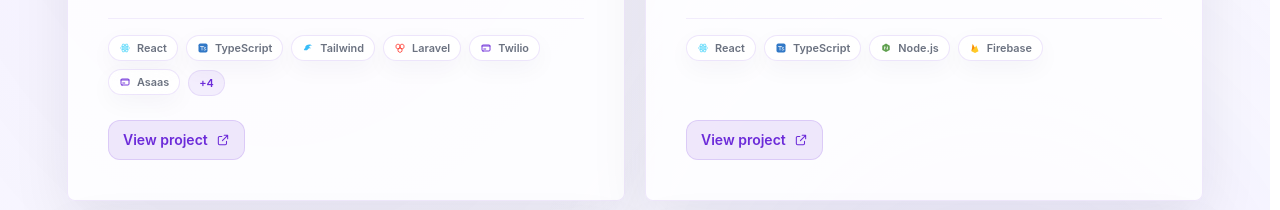
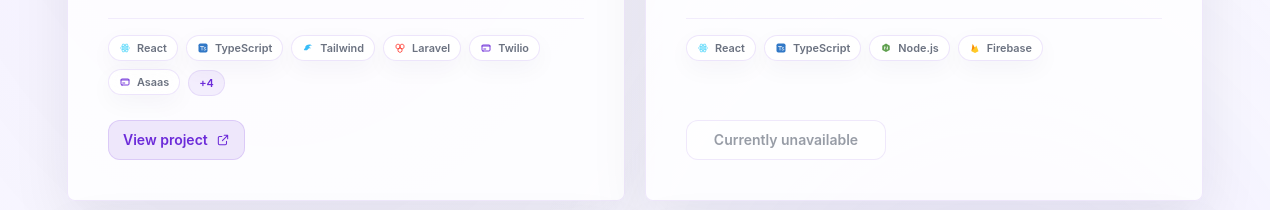
Before and after one commit to thalesfelippe/portfolio, a React (Vite) app: page / in a window 1280 px wide. Shown: the part 5869-6079 px from the top of the page. Built offline with nearby package versions, Linux system fonts and the light colour scheme.

Commit message:
fix: resolve final portfolio audit issues

```diff
--- a/src/components/Hero.tsx
+++ b/src/components/Hero.tsx
@@ -82,6 +82,8 @@ export function Hero({ introReady = true, language }: HeroProps) {
   const whatsappHref = getWhatsAppUrl(language)
   const contactAriaLabel =
     language === 'pt' ? 'Conversar pelo WhatsApp' : 'Chat on WhatsApp'
+  const techStackAriaLabel =
+    language === 'pt' ? 'Stack técnica' : 'Tech stack'
 
   return (
     <section
@@ -170,7 +172,7 @@ export function Hero({ introReady = true, language }: HeroProps) {
         <ScrollReveal delay={380} trigger={introReady}>
           <ul
             className="flex max-w-3xl flex-wrap gap-1.5"
-            aria-label="Tech stack"
+            aria-label={techStackAriaLabel}
           >
             {stackBadges.map((badge) => (
               <li key={badge}>
--- a/src/components/Projects.tsx
+++ b/src/components/Projects.tsx
@@ -255,6 +255,7 @@ export function Projects({ language }: ProjectsProps) {
                   </ul>
 
                   <div className="mt-auto pt-1">
+                    {project.href ? (
                       <a
                         aria-label={`${t.projects.linkLabel}: ${project.name}`}
                         className="inline-flex min-h-10 items-center gap-2 rounded-xl border border-violet/15 bg-violet/10 px-3.5 py-2 text-sm font-semibold text-violet transition hover:-translate-y-0.5 hover:border-violet/30 hover:bg-violet/14 focus-visible:outline focus-visible:outline-2 focus-visible:outline-offset-2 focus-visible:outline-violet motion-reduce:transition-none motion-reduce:hover:translate-y-0 dark:border-soft-lavender/18 dark:bg-soft-lavender/10 dark:text-soft-lavender"
@@ -273,6 +274,24 @@ export function Projects({ language }: ProjectsProps) {
                         />
                         <LinkIcon />
                       </a>
+                    ) : (
+                      <button
+                        aria-label={`${t.projects.unavailableLabel}: ${project.name}`}
+                        className="inline-flex min-h-10 cursor-not-allowed items-center gap-2 rounded-xl border border-violet/10 bg-white/45 px-3.5 py-2 text-sm font-semibold text-muted-text/70 dark:border-white/10 dark:bg-white/[0.045] dark:text-slate-400"
+                        disabled
+                        type="button"
+                      >
+                        <LanguageTransitionText
+                          as="span"
+                          reserveText={[
+                            translations.en.projects.unavailableLabel,
+                            translations.pt.projects.unavailableLabel,
+                          ]}
+                          speed={12}
+                          text={t.projects.unavailableLabel}
+                        />
+                      </button>
+                    )}
                   </div>
                 </div>
               </Card>
--- a/src/components/SiteHeader.tsx
+++ b/src/components/SiteHeader.tsx
@@ -26,6 +26,21 @@ const navSectionIds = [
   'stack',
   'contact',
 ] as const
+
+const navigationLabels = {
+  en: {
+    close: 'Close navigation',
+    mobile: 'Mobile navigation',
+    open: 'Open navigation',
+    primary: 'Primary navigation',
+  },
+  pt: {
+    close: 'Fechar navegação',
+    mobile: 'Navegação mobile',
+    open: 'Abrir navegação',
+    primary: 'Navegação principal',
+  },
+} as const
 
 function MenuIcon({ isOpen }: { isOpen: boolean }) {
   return (
@@ -84,6 +99,7 @@ export function SiteHeader({
   const headerRef = useRef<HTMLElement | null>(null)
   const activeSection = useActiveSection(navSectionIds)
   const t = coreTranslations[language]
+  const navLabels = navigationLabels[language]
   const primaryResumeHref = getPrimaryResumeHref(language)
   const navItems = [
     {
@@ -203,7 +219,7 @@ export function SiteHeader({
         </a>
 
         <nav
-          aria-label="Primary navigation"
+          aria-label={navLabels.primary}
           className="hidden items-center gap-7 lg:flex"
         >
           {navItems.map((item) => {
@@ -261,7 +277,7 @@ export function SiteHeader({
           <button
             aria-controls="mobile-navigation"
             aria-expanded={isMenuOpen}
-            aria-label={isMenuOpen ? 'Close navigation' : 'Open navigation'}
+            aria-label={isMenuOpen ? navLabels.close : navLabels.open}
             className="inline-flex h-9 w-9 items-center justify-center rounded-[10px] border border-violet/15 bg-white/55 text-dark-text shadow-[0_8px_24px_rgba(31,17,71,0.05)] backdrop-blur-md transition hover:-translate-y-0.5 hover:border-violet/30 hover:bg-white/80 focus-visible:outline focus-visible:outline-2 focus-visible:outline-offset-2 focus-visible:outline-violet dark:border-white/10 dark:bg-white/[0.06] dark:text-white dark:hover:border-soft-lavender/25 dark:hover:bg-white/12 lg:hidden"
             onClick={() => setIsMenuOpen((current) => !current)}
             type="button"
@@ -277,7 +293,7 @@ export function SiteHeader({
             className="mt-3 grid max-h-[calc(100svh-5rem)] gap-3 overflow-y-auto rounded-2xl border border-violet/10 bg-white/88 p-3 shadow-[0_18px_60px_rgba(31,17,71,0.12)] backdrop-blur-xl dark:border-white/10 dark:bg-deep-navy/92"
             id="mobile-navigation"
           >
-            <nav aria-label="Mobile navigation" className="grid gap-1">
+            <nav aria-label={navLabels.mobile} className="grid gap-1">
               {navItems.map((item) => {
                 const isActive = activeSection === item.id
 
--- a/src/i18n/content.ts
+++ b/src/i18n/content.ts
@@ -42,18 +42,18 @@ type TranslationContent = {
     stackLabel: string
     highlightsLabel: string
     linkLabel: string
+    unavailableLabel: string
     items: {
       name: string
       category: string
       description: string
-      longDescription: string
       cover?: {
         alt: string
         src?: string
       }
       stack: string[]
       highlights: string[]
-      href: string
+      href?: string
     }[]
   }
   stack: {
@@ -387,14 +387,13 @@ export const translations = {
       stackLabel: 'Stack',
       highlightsLabel: 'Highlights',
       linkLabel: 'View project',
+      unavailableLabel: 'Currently unavailable',
       items: [
         {
           name: 'Saiu Acordo',
           category: 'Debt negotiation platform',
           description:
             'Financial platform created to help users negotiate debts through a clear, guided and conversion-focused journey.',
-          longDescription:
-            'Saiu Acordo is a debt negotiation platform designed to turn a sensitive financial flow into a simpler, more transparent and conversion-oriented experience. The project combines a responsive interface, guided steps, payment integrations, CRM connections and conversion events to support both end users and operations teams.',
           cover: {
             alt: 'Saiu Acordo platform homepage',
             src: '/projects/Saiuacordo.png',
@@ -426,8 +425,6 @@ export const translations = {
           category: 'TV media buying web app',
           description:
             'Web app for exploring inventory and requesting TV advertising placements, later sold to Record TV.',
-          longDescription:
-            'Cimtia Ads is a web application created for inventory consultation and TV advertising placement requests. The product organizes media information, supports review before submission and provides an advertiser area to track request history and status.',
           cover: {
             alt: 'Cimtia Ads web app interface',
             src: '/projects/CimtiaAds.png',
@@ -441,15 +438,12 @@ export const translations = {
             'Purchase request with review step',
             'Simple technical base for maintenance and evolution',
           ],
-          href: 'https://www.cimtiaads.com.br/',
         },
         {
           name: 'AMC Construções',
           category: 'Institutional website',
           description:
             'Institutional website update with new real estate developments and blog reactivation within the brand’s native theme.',
-          longDescription:
-            'Maintenance and evolution project for the AMC Construções institutional website, focused on content updates, organization of new developments, blog reactivation and visual adjustments to improve navigation and brand presentation.',
           cover: {
             alt: 'AMC Construções institutional website',
             src: '/projects/amc.png',
@@ -477,8 +471,6 @@ export const translations = {
           category: 'E-book sales page',
           description:
             'Conversion-focused landing page for selling an e-book, with social proof, benefits, chapters, testimonials, gallery, promotional countdown and FAQ.',
-          longDescription:
-            'Paraíso Feminino is a sales page created to present and sell an e-book through a direct, visual and conversion-oriented experience. The landing page organizes the offer into strategic sections, combining social proof, benefits, testimonials, gallery, promotional countdown and FAQ, with clear CTAs distributed throughout the journey.',
           cover: {
             alt: 'Paraíso Feminino e-book sales page',
             src: '/projects/ParaisoFeminino.png',
@@ -498,7 +490,6 @@ export const translations = {
             'Accordion FAQ and visually highlighted testimonials',
             'Semantic structure, performance and SEO with optimized assets',
           ],
-          href: 'https://produtos.paraisofeminino.com.br/codigodeestilo-v1/',
         },
       ],
     },
@@ -869,14 +860,13 @@ export const translations = {
       stackLabel: 'Stack',
       highlightsLabel: 'Destaques',
       linkLabel: 'Ver projeto',
+      unavailableLabel: 'Indisponível no momento',
       items: [
         {
           name: 'Saiu Acordo',
           category: 'Plataforma de negociação de dívidas',
           description:
             'Plataforma financeira criada para ajudar usuários a negociar dívidas por meio de uma jornada guiada, clara e focada em conversão.',
-          longDescription:
-            'O Saiu Acordo é uma plataforma de negociação de dívidas pensada para transformar um fluxo financeiro sensível em uma experiência mais simples, transparente e orientada à conversão. O projeto combina interface responsiva, etapas guiadas, integrações com meios de pagamento, CRM e eventos de conversão para apoiar tanto o usuário final quanto a operação.',
           cover: {
             alt: 'Tela inicial da plataforma Saiu Acordo',
             src: '/projects/Saiuacordo.png',
@@ -908,8 +898,6 @@ export const translations = {
           category: 'Web app para compra de mídia em TV',
           description:
             'Web app para explorar inventário e solicitar veiculações de publicidade em TV, posteriormente vendido à Record TV.',
-          longDescription:
-            'O Cimtia Ads é uma aplicação web criada para consulta de inventário e solicitação de compra de espaços publicitários em TV. O produto organiza informações de mídia, facilita a revisão antes do envio e oferece uma área para anunciantes acompanharem histórico e status das solicitações.',
           cover: {
             alt: 'Tela da plataforma Cimtia Ads',
             src: '/projects/CimtiaAds.png',
@@ -923,15 +911,12 @@ export const translations = {
             'Solicitação de compra com revisão',
             'Base técnica simples para manutenção e evolução',
           ],
-          href: 'https://www.cimtiaads.com.br/',
         },
         {
           name: 'AMC Construções',
           category: 'Site institucional',
           description:
             'Atualização do site institucional com inclusão de novos empreendimentos e reativação do blog no tema nativo da marca.',
-          longDescription:
-            'Projeto de manutenção e evolução do site institucional da AMC Construções, com foco em atualização de conteúdo, organização de novos empreendimentos, reativação do blog e ajustes visuais para melhorar a navegação e a apresentação da marca.',
           cover: {
             alt: 'Site institucional da AMC Construções',
             src: '/projects/amc.png',
@@ -959,8 +944,6 @@ export const translations = {
           category: 'Página de vendas de e-book',
           description:
             'Landing page focada em conversão para venda de e-book, com prova social, benefícios, capítulos, depoimentos, galeria, contador promocional e FAQ.',
-          longDescription:
-            'O Paraíso Feminino é uma página de vendas desenvolvida para apresentar e vender um e-book por meio de uma experiência direta, visual e orientada à conversão. A landing page organiza a oferta em seções estratégicas, combina prova social, benefícios, depoimentos, galeria, contador promocional e FAQ, além de CTAs claros distribuídos ao longo da jornada.',
           cover: {
             alt: 'Página de vendas Paraíso Feminino',
             src: '/projects/ParaisoFeminino.png',
@@ -980,7 +963,6 @@ export const translations = {
             'FAQ em acordeão e depoimentos com destaque visual',
             'Estrutura semântica, performance e SEO com assets otimizados',
           ],
-          href: 'https://produtos.paraisofeminino.com.br/codigodeestilo-v1/',
         },
       ],
     },
```
Also changed, not shown: src/components/Footer.tsx (+13 -4 lines), src/components/StackArea.tsx (+6 -1 lines). Lines whose indentation alone changed are shown as unchanged.
